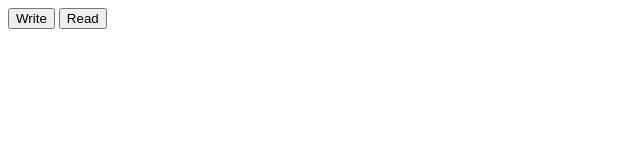
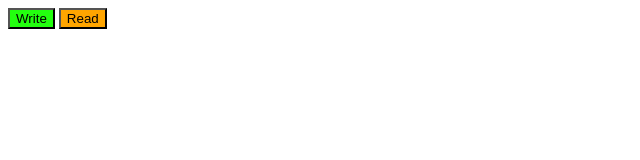
Before and after one commit to VictorwCho/COMP-4537---Internet-Software-Architecture, a plain HTML site: page Lab1/index.html in a window 1280 px wide. Shown: the whole page, without its empty margins (0-640 px from the left). Drawn offline with Linux system fonts and the light colour scheme.

Commit message:
styled the index page a bit

```diff
--- a/Lab1/css/index.css
+++ b/Lab1/css/index.css
@@ -0,0 +1,7 @@
+#readBtn {
+  background-color: orange;
+}
+
+#writeBtn {
+  background-color: rgb(35, 255, 15);
+}
--- a/Lab1/css/writer.css
+++ b/Lab1/css/writer.css
@@ -18,6 +18,6 @@
   background-color: rgb(35, 255, 15);
   margin-bottom: 10px;
 }
-#textArea > div > * {
+/* #textArea > div > * {
   color: white;
-}
+} */
```
